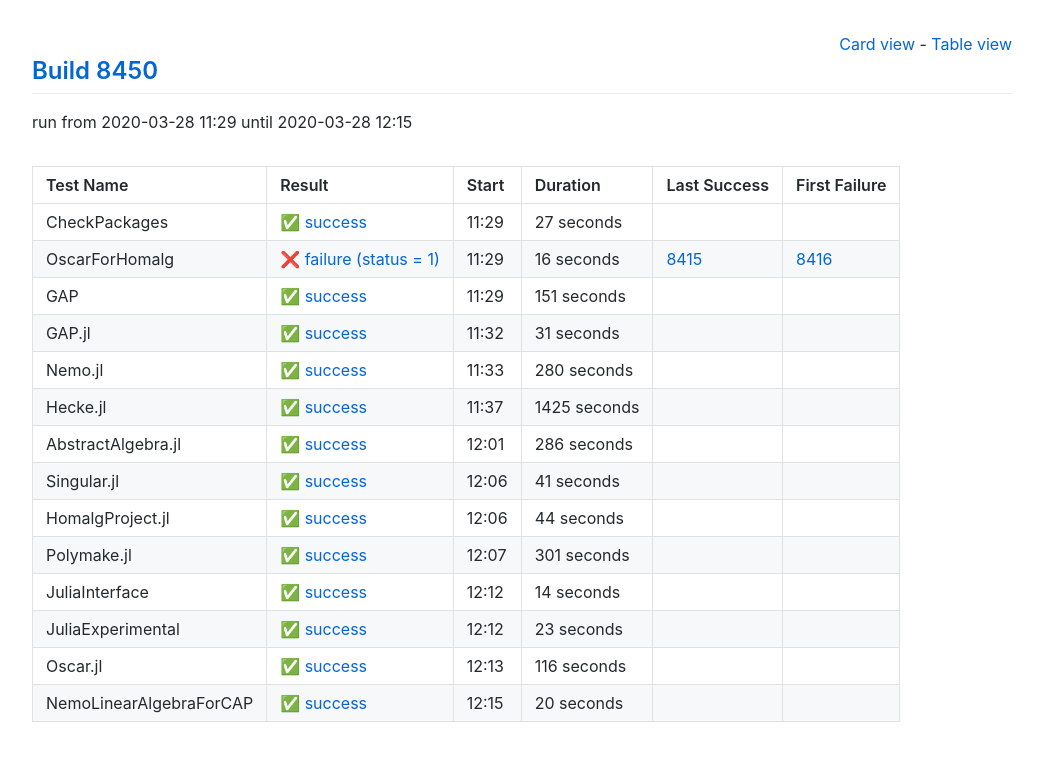
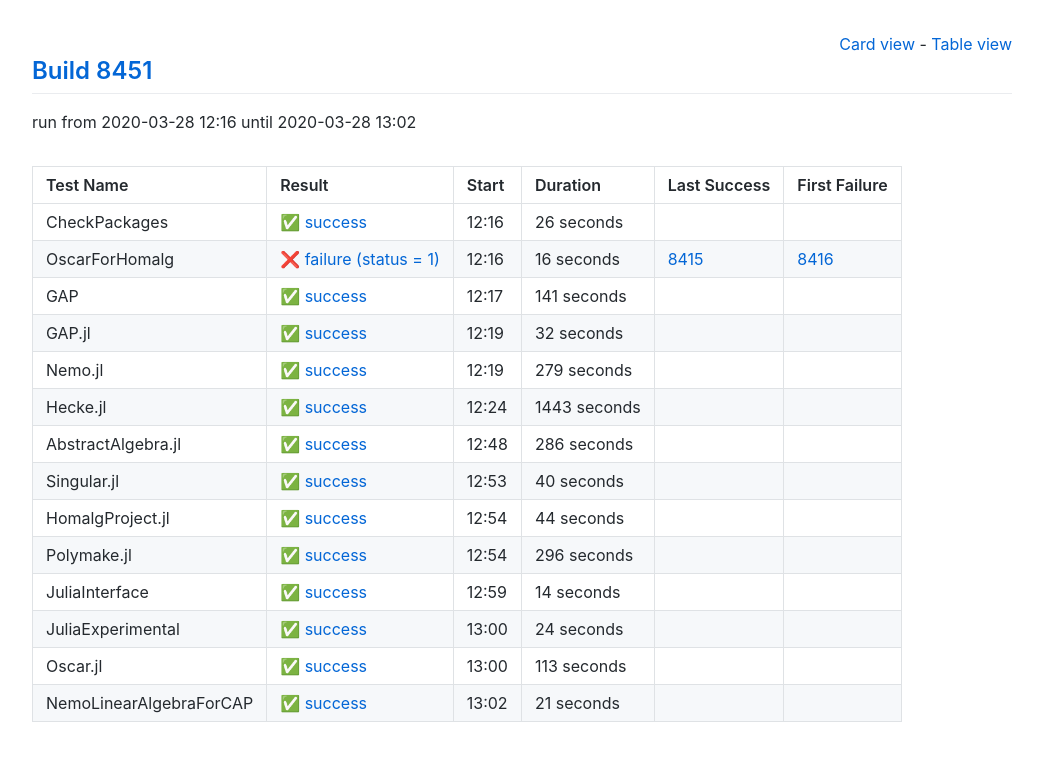
Before and after one commit to oscar-system/oscar-ci-status, a Jekyll site: the page built from table.html, in a window 1280 px wide. Shown: the top 761 px of the page, without its empty margins (118-1161 px from the left). Built offline with Jekyll 4.4.1, drawn with Linux system fonts in a browser that asks for light colours.

Commit message:
Build 8451

```diff
--- a/_data/ci.yml
+++ b/_data/ci.yml
@@ -1,16 +1,16 @@
-build: 8450
-build_url: https://oscarci.mathematik.uni-kl.de/job/oscar/8450/
+build: 8451
+build_url: https://oscarci.mathematik.uni-kl.de/job/oscar/8451/
 job: oscar
 tests:
-- duration: 27
+- duration: 26
   exitcode: 0
   first_failure: false
   first_failure_url: null
   last_success: false
   last_success_url: null
-  log: https://oscarci.mathematik.uni-kl.de/job/oscar/8450/artifact/logs/build-8450/CheckPackages.log
+  log: https://oscarci.mathematik.uni-kl.de/job/oscar/8451/artifact/logs/build-8451/CheckPackages.log
   name: CheckPackages
-  start: 2020-03-28 11:29
+  start: 2020-03-28 12:16
   status: success
   success: true
 - duration: 16
@@ -19,53 +19,53 @@ tests:
   first_failure_url: https://oscarci.mathematik.uni-kl.de/job/oscar/8416/
   last_success: 8415
   last_success_url: https://oscarci.mathematik.uni-kl.de/job/oscar/8415/
-  log: https://oscarci.mathematik.uni-kl.de/job/oscar/8450/artifact/logs/build-8450/OscarForHomalg.log
+  log: https://oscarci.mathematik.uni-kl.de/job/oscar/8451/artifact/logs/build-8451/OscarForHomalg.log
   name: OscarForHomalg
-  start: 2020-03-28 11:29
+  start: 2020-03-28 12:16
   status: failure
   success: false
-- duration: 151
+- duration: 141
   exitcode: 0
   first_failure: false
   first_failure_url: null
   last_success: false
   last_success_url: null
-  log: https://oscarci.mathematik.uni-kl.de/job/oscar/8450/artifact/logs/build-8450/GAP.log
+  log: https://oscarci.mathematik.uni-kl.de/job/oscar/8451/artifact/logs/build-8451/GAP.log
   name: GAP
-  start: 2020-03-28 11:29
+  start: 2020-03-28 12:17
   status: success
   success: true
-- duration: 31
+- duration: 32
   exitcode: 0
   first_failure: false
   first_failure_url: null
   last_success: false
   last_success_url: null
-  log: https://oscarci.mathematik.uni-kl.de/job/oscar/8450/artifact/logs/build-8450/GAP.jl.log
+  log: https://oscarci.mathematik.uni-kl.de/job/oscar/8451/artifact/logs/build-8451/GAP.jl.log
   name: GAP.jl
-  start: 2020-03-28 11:32
+  start: 2020-03-28 12:19
   status: success
   success: true
-- duration: 280
+- duration: 279
   exitcode: 0
   first_failure: false
   first_failure_url: null
   last_success: false
   last_success_url: null
-  log: https://oscarci.mathematik.uni-kl.de/job/oscar/8450/artifact/logs/build-8450/Nemo.jl.log
+  log: https://oscarci.mathematik.uni-kl.de/job/oscar/8451/artifact/logs/build-8451/Nemo.jl.log
   name: Nemo.jl
-  start: 2020-03-28 11:33
+  start: 2020-03-28 12:19
   status: success
   success: true
-- duration: 1425
+- duration: 1443
   exitcode: 0
   first_failure: false
   first_failure_url: null
   last_success: false
   last_success_url: null
-  log: https://oscarci.mathematik.uni-kl.de/job/oscar/8450/artifact/logs/build-8450/Hecke.jl.log
+  log: https://oscarci.mathematik.uni-kl.de/job/oscar/8451/artifact/logs/build-8451/Hecke.jl.log
   name: Hecke.jl
-  start: 2020-03-28 11:37
+  start: 2020-03-28 12:24
   status: success
   success: true
 - duration: 286
@@ -74,20 +74,20 @@ tests:
   first_failure_url: null
   last_success: false
   last_success_url: null
-  log: https://oscarci.mathematik.uni-kl.de/job/oscar/8450/artifact/logs/build-8450/AbstractAlgebra.jl.log
+  log: https://oscarci.mathematik.uni-kl.de/job/oscar/8451/artifact/logs/build-8451/AbstractAlgebra.jl.log
   name: AbstractAlgebra.jl
-  start: 2020-03-28 12:01
+  start: 2020-03-28 12:48
   status: success
   success: true
-- duration: 41
+- duration: 40
   exitcode: 0
   first_failure: false
   first_failure_url: null
   last_success: false
   last_success_url: null
-  log: https://oscarci.mathematik.uni-kl.de/job/oscar/8450/artifact/logs/build-8450/Singular.jl.log
+  log: https://oscarci.mathematik.uni-kl.de/job/oscar/8451/artifact/logs/build-8451/Singular.jl.log
   name: Singular.jl
-  start: 2020-03-28 12:06
+  start: 2020-03-28 12:53
   status: success
   success: true
 - duration: 44
@@ -96,20 +96,20 @@ tests:
   first_failure_url: null
   last_success: false
   last_success_url: null
-  log: https://oscarci.mathematik.uni-kl.de/job/oscar/8450/artifact/logs/build-8450/HomalgProject.jl.log
+  log: https://oscarci.mathematik.uni-kl.de/job/oscar/8451/artifact/logs/build-8451/HomalgProject.jl.log
   name: HomalgProject.jl
-  start: 2020-03-28 12:06
+  start: 2020-03-28 12:54
   status: success
   success: true
-- duration: 301
+- duration: 296
   exitcode: 0
   first_failure: false
   first_failure_url: null
   last_success: false
   last_success_url: null
-  log: https://oscarci.mathematik.uni-kl.de/job/oscar/8450/artifact/logs/build-8450/Polymake.jl.log
+  log: https://oscarci.mathematik.uni-kl.de/job/oscar/8451/artifact/logs/build-8451/Polymake.jl.log
   name: Polymake.jl
-  start: 2020-03-28 12:07
+  start: 2020-03-28 12:54
   status: success
   success: true
 - duration: 14
@@ -118,41 +118,41 @@ tests:
   first_failure_url: null
   last_success: false
   last_success_url: null
-  log: https://oscarci.mathematik.uni-kl.de/job/oscar/8450/artifact/logs/build-8450/JuliaInterface.log
+  log: https://oscarci.mathematik.uni-kl.de/job/oscar/8451/artifact/logs/build-8451/JuliaInterface.log
   name: JuliaInterface
-  start: 2020-03-28 12:12
+  start: 2020-03-28 12:59
   status: success
   success: true
-- duration: 23
+- duration: 24
   exitcode: 0
   first_failure: false
   first_failure_url: null
   last_success: false
   last_success_url: null
-  log: https://oscarci.mathematik.uni-kl.de/job/oscar/8450/artifact/logs/build-8450/JuliaExperimental.log
+  log: https://oscarci.mathematik.uni-kl.de/job/oscar/8451/artifact/logs/build-8451/JuliaExperimental.log
   name: JuliaExperimental
-  start: 2020-03-28 12:12
+  start: 2020-03-28 13:00
   status: success
   success: true
-- duration: 116
+- duration: 113
   exitcode: 0
   first_failure: false
   first_failure_url: null
   last_success: false
   last_success_url: null
-  log: https://oscarci.mathematik.uni-kl.de/job/oscar/8450/artifact/logs/build-8450/Oscar.jl.log
+  log: https://oscarci.mathematik.uni-kl.de/job/oscar/8451/artifact/logs/build-8451/Oscar.jl.log
   name: Oscar.jl
-  start: 2020-03-28 12:13
+  start: 2020-03-28 13:00
   status: success
   success: true
-- duration: 20
+- duration: 21
   exitcode: 0
   first_failure: false
   first_failure_url: null
   last_success: false
   last_success_url: null
-  log: https://oscarci.mathematik.uni-kl.de/job/oscar/8450/artifact/logs/build-8450/NemoLinearAlgebraForCAP.log
+  log: https://oscarci.mathematik.uni-kl.de/job/oscar/8451/artifact/logs/build-8451/NemoLinearAlgebraForCAP.log
   name: NemoLinearAlgebraForCAP
-  start: 2020-03-28 12:15
+  start: 2020-03-28 13:02
   status: success
   success: true
```
Also changed, not shown: README.md.
